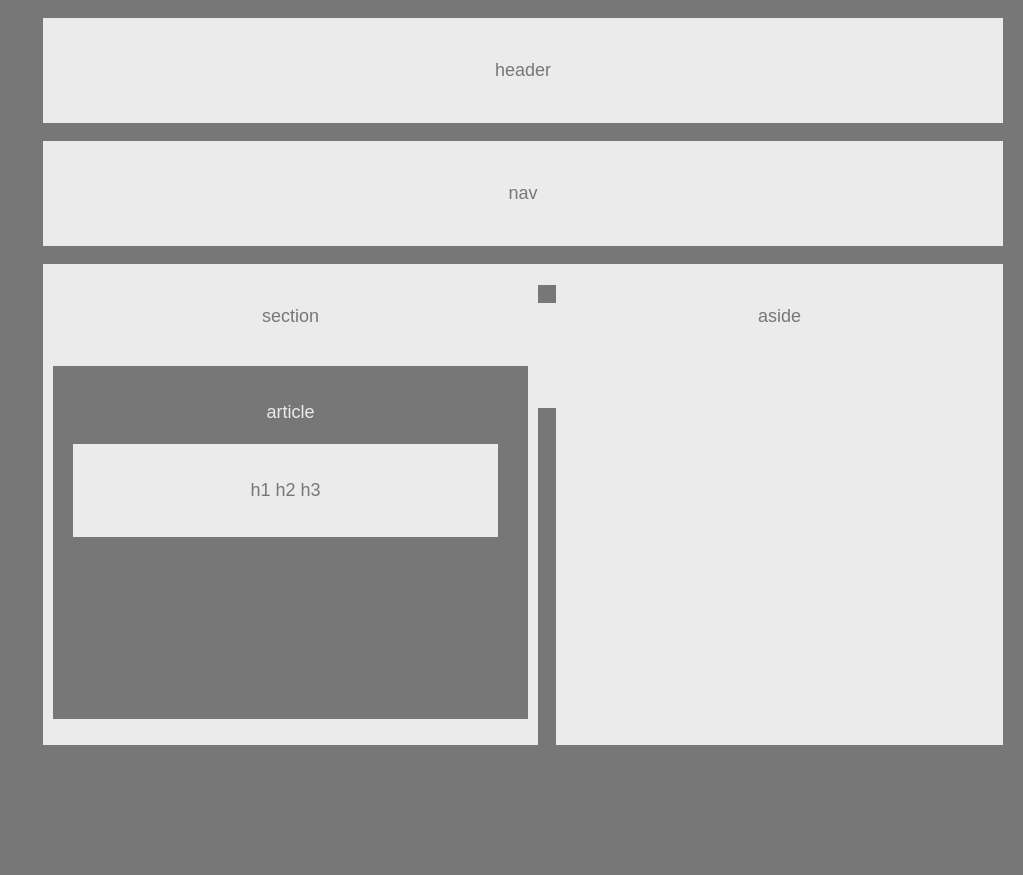
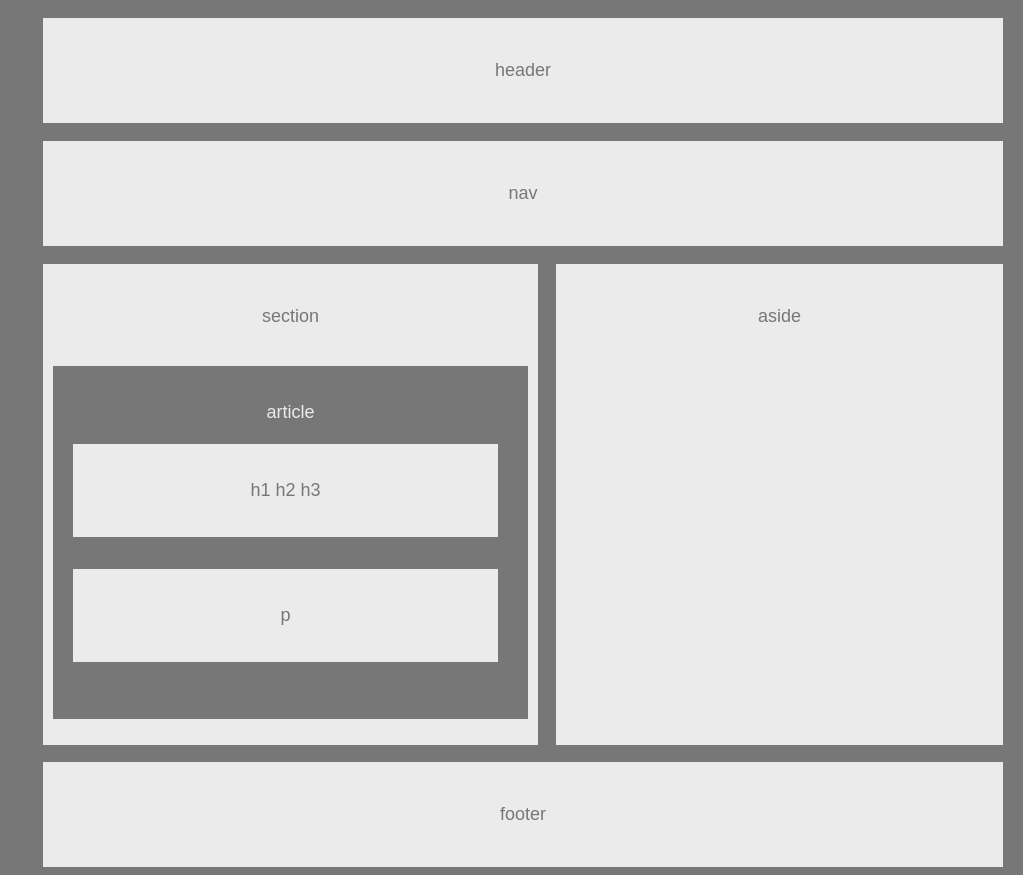
Before and after one commit to bloommax3/HW-Wireframe, a plain HTML site: page index.html in a window 1280 px wide. Shown: the whole page, without its empty margins (257-1280 px from the left). Before the commit the page ends 800 px from the top, so only its background shows below. Drawn offline with Linux system fonts and the light colour scheme.

Commit message:
completed

```diff
--- a/index.html
+++ b/index.html
@@ -33,7 +33,7 @@
              article
         </p>
     </div>
-    <div class="h1 h2 h3">
+    <div class="h1">
         <p>
             h1 h2 h3
         </p>
--- a/style.css
+++ b/style.css
@@ -58,3 +58,18 @@ body{
     margin-top: 198px;
     margin-left: 30px;
 }
+
+.p{
+    width: 425px;
+    padding-top: 18px;
+    padding-bottom: 18px;
+    position: absolute;
+    z-index: 1;
+    margin-top: 323px;
+    margin-left: 30px;
+}
+
+.footer{
+    position: relative;
+    margin-top: 516px;
+}
```
